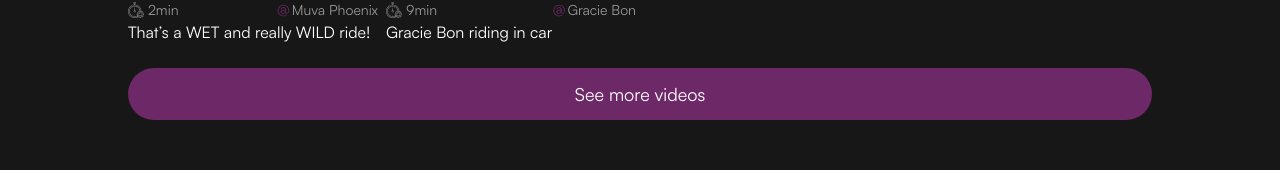
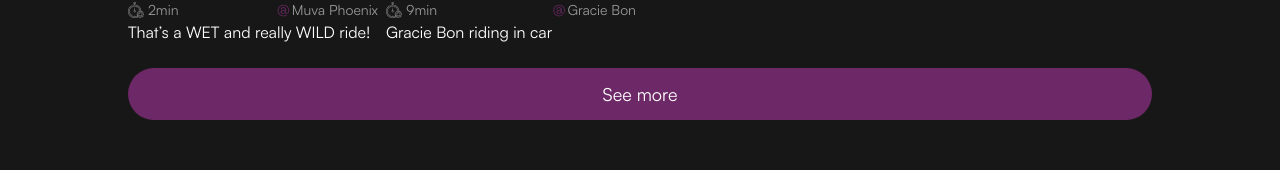
Before and after one commit to merhmood/NVCT, a Next.js app: page / in a window 1280 px wide. Shown: the part 1392-1562 px from the top of the page. Built offline with nearby package versions, Linux system fonts and the light colour scheme.

Commit message:
feat: add randomization to videos page

```diff
--- a/src/app/page.tsx
+++ b/src/app/page.tsx
@@ -41,6 +41,7 @@ export default function Page() {
       <Articles
         articles={[...articles].reverse().slice(0, 4)}
         title="New Videos"
+        showLoader
       />
       <Articles
         articles={
@@ -50,7 +51,7 @@ export default function Page() {
             : [...articles].sort((a, b) => 0.5 - Math.random()).slice(0, 10)
         }
         ads={innerWidth && innerWidth < 800 ? 6 : 8}
-        title="Older videos"
+        title="More videos"
         wrap
       />
     </main>
--- a/src/app/videos/[id]/page.tsx
+++ b/src/app/videos/[id]/page.tsx
@@ -3,8 +3,6 @@ import type { Metadata, ResolvingMetadata } from "next";
 import { ArticleType, Props } from "@/types";
 
 import Article from "@/components/Article";
-import Navigation from "@/components/Navigation";
-import Footer from "@/components/Footer";
 import { BASE_URL } from "@/url";
 
 export async function generateMetadata(
@@ -17,9 +15,8 @@ export async function generateMetadata(
   const article: ArticleType[] = response.articles.filter(
     (article: ArticleType) => article.id === id
   ); // extracts the article based on the article id;
-
   return {
-    title: article[0] ? article[0].title : "",
+    title: article[0] ? article[0].title : `${article}`,
     keywords: article[0] ? [...article[0].tags, ...article[0].creators] : [],
     description: article[0] ? article[0].description : "",
   };
--- a/src/app/videos/page.tsx
+++ b/src/app/videos/page.tsx
@@ -2,9 +2,7 @@
 
 import React, { useEffect, useState } from "react";
 
-import Navigation from "@/components/Navigation";
 import Articles from "@/components/Articles";
-import Footer from "@/components/Footer";
 
 import type { ArticleType } from "@/types";
 import BannerAds from "@/components/BannerAds";
@@ -40,10 +38,11 @@ export default function Page() {
         <div className="mt-36 lg:mt-32"></div>
         <BannerAds />
         <Articles
-          articles={articles}
+          articles={[...articles].sort((a, b) => 0.8 - Math.random())}
           ads={innerWidth && innerWidth < 800 ? 6 : 8}
           wrap
           showAll
+          showLoader
         />
       </div>
     </main>
--- a/src/components/Articles.tsx
+++ b/src/components/Articles.tsx
@@ -15,12 +15,14 @@ const Articles = ({
   wrap,
   ads,
   showAll,
+  showLoader,
 }: {
   articles: ArticleType[];
   title?: string;
   wrap?: boolean;
   ads?: number;
   showAll?: boolean;
+  showLoader?: boolean;
 }) => {
   const [offline, setOffline] = useState(false);
   useEffect(() => {
@@ -51,13 +53,13 @@ const Articles = ({
             href={"/videos"}
             className="block w-full text-[#fff] text-base lg:text-lg text-center hover:font-bold"
           >
-            See more videos
+            See more
           </Link>
         </div>
       )}
     </section>
   ) : !offline ? (
-    <Loader />
+    showLoader && <Loader />
   ) : (
     <Offline />
   );
```
